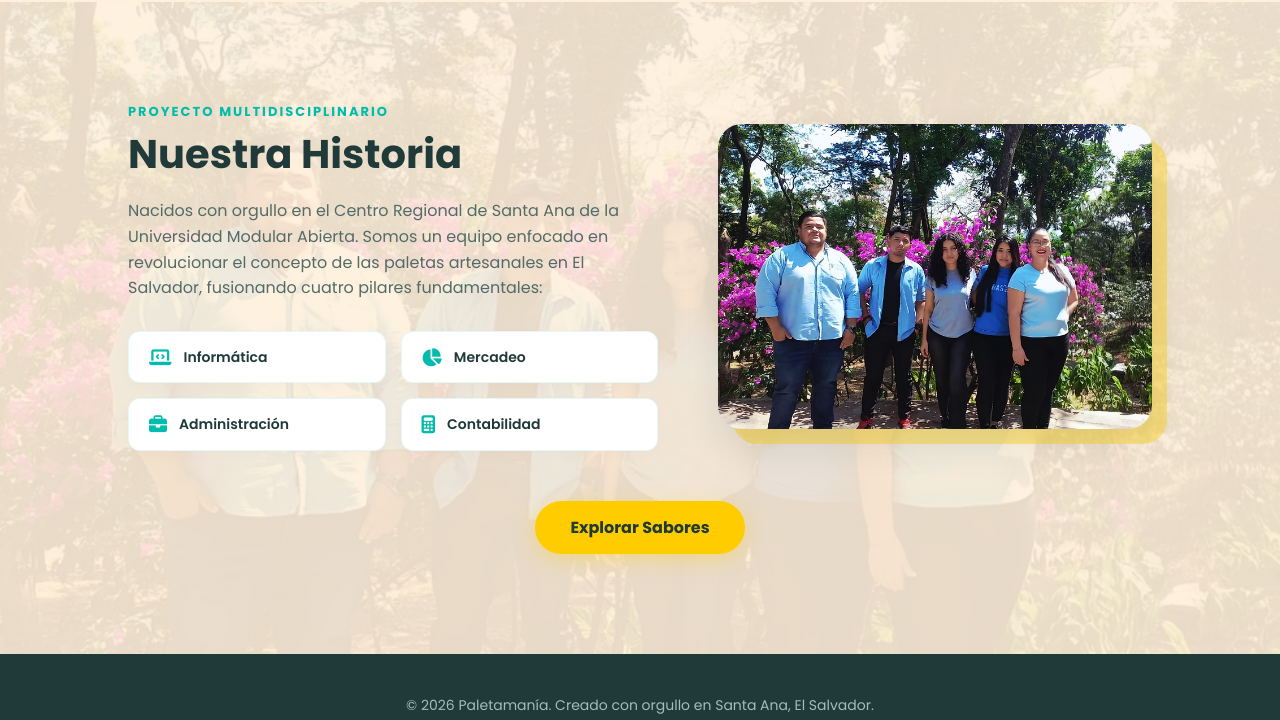
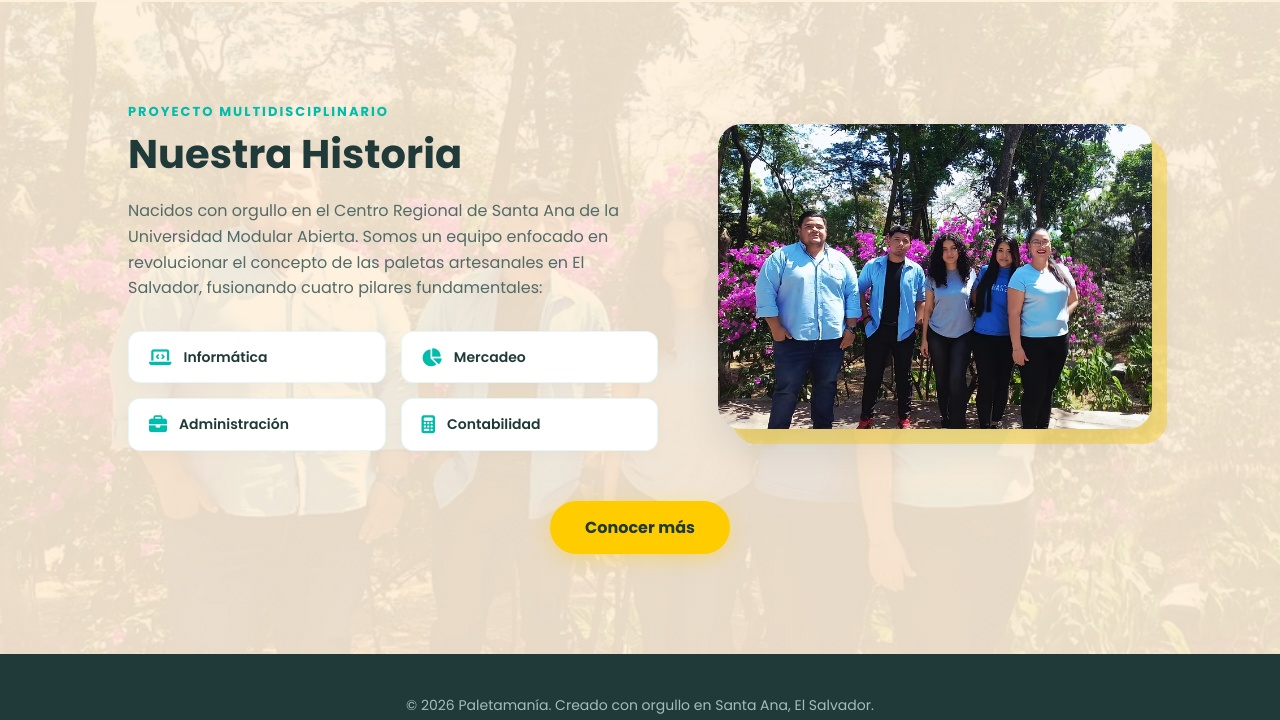
Before and after one commit to bryanxastillo2-blip/paletamania, a plain HTML site: page index.html in a window 1280 px wide. Shown: the part 2068-2788 px from the top of the page. Drawn offline with Linux system fonts and the light colour scheme.

Commit message:
Update index.html

```diff
--- a/index.html
+++ b/index.html
@@ -173,7 +173,7 @@
 
        <!-- CONTENEDOR INDEPENDIENTE PARA CENTRAR EL BOTÓN EN LA PÁGINA -->
        <div class="bloque-boton-centrado">
-           <a href="#delicias" class="btn-principal">Explorar Sabores</a>
+           <a href="#delicias" class="btn-principal">Conocer más</a>
         </div>
 
     </section>
```
